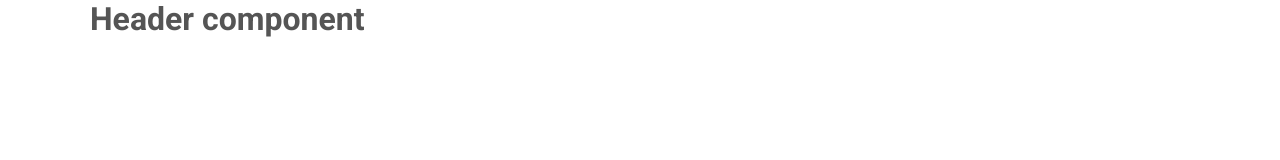
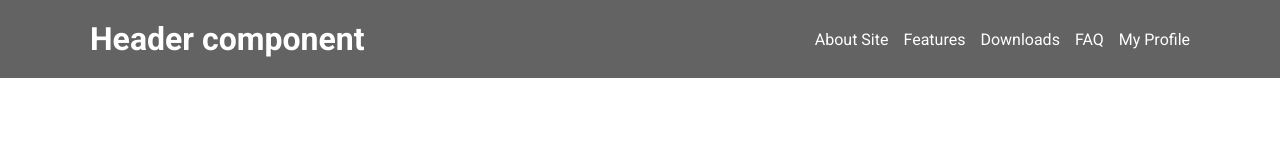
Before and after one commit to KateNevzgodova/junior_tasks, a website built with webpack: page src/public/pages/header.html in a window 1280 px wide. Built offline with nearby package versions, Linux system fonts and the light colour scheme.

Commit message:
starting style header

```diff
--- a/package.json
+++ b/package.json
@@ -14,7 +14,7 @@
         "@babel/core": "^7.13.15",
         "@babel/preset-env": "^7.13.15",
         "@babel/runtime": "^7.13.10",
-    "autoprefixer": "^10.2.5",
+        "autoprefixer": "^10",
         "babel-loader": "^8.2.2",
         "clean-webpack-plugin": "^4.0.0-alpha.0",
         "copy-webpack-plugin": "^8.1.1",
--- a/src/public/pages/header.html
+++ b/src/public/pages/header.html
@@ -1,16 +1,29 @@
 <!DOCTYPE html>
 <html lang="en">
+
 <head>
     <meta charset="UTF-8">
     <meta http-equiv="X-UA-Compatible" content="IE=edge">
     <meta name="viewport" content="width=device-width, initial-scale=1.0">
     <title>Header component</title>
 </head>
+
 <body class="header-page">
+    <header>
+        <div class="container header-container">
+            <h1>Header component</h1>
+            <nav>
+                <ul class="topnav" id="myTopnav">
+                    <li> <a href="#">About Site</a></li>
+                    <li><a href="#">Features</a></li>
+                    <li><a href="#">Downloads</a> </li>
+                    <li><a href="#">FAQ</a></li>
+                    <li><a href="#">My Profile</a></li>
+        </div>
+        <a class="icon" onclick="myFunction()" hidden>&#9776;</a>
+        </nav>
+        </div>
+    </header>
+</body>
 
-    <div class="container">
-        <h1>Header component</h1>
-    </div>
-
-</body>
 </html>
--- a/src/styles/index.scss
+++ b/src/styles/index.scss
@@ -1,6 +1,7 @@
 @import "./partials/variables.scss";
 @import "./partials/common.scss";
-
+@import "./partials/main.scss";
+@import "./partials/header.scss";
 * {
     margin: 0;
     padding: 0;
@@ -8,6 +9,7 @@
     color: $color-text;
     box-sizing: border-box;
 }
+
 html {
     height: 100%;
 }
--- /dev/null
+++ b/src/styles/partials/header.scss
@@ -0,0 +1,33 @@
+header {
+    width: 100%;
+    background-color: #636363;
+    height: 78px;
+    .header-container {
+        display: flex;
+        justify-content: space-between;
+        align-items: center;
+    }
+    ul {
+        list-style: none;
+        display: flex;
+    }
+    h1 {
+        color: white;
+    }
+    a {
+        text-decoration: none;
+        color: white;
+        margin-left: 15px;
+        position: relative;
+    }
+    a:hover {
+        &::before {
+            height: 1px;
+            content: "";
+            position: absolute;
+            background-color: white;
+            width: 100%;
+            bottom: -1px;
+        }
+    }
+}
--- /dev/null
+++ b/src/styles/partials/main.scss
@@ -0,0 +1,14 @@
+// .main-page {
+//     background-color: aquamarine;
+//     ul li {
+//         list-style: none;
+//         a {
+//             text-decoration: none;
+//             color: aquamarine;
+//         }
+//     }
+// }
+// .container {
+//     background-color: #E5E5E5;
+//     padding: 3px;
+// }
```
Also changed, not shown: src/js/index.js (line endings or trailing spaces). Lines whose indentation alone changed are shown as unchanged.
